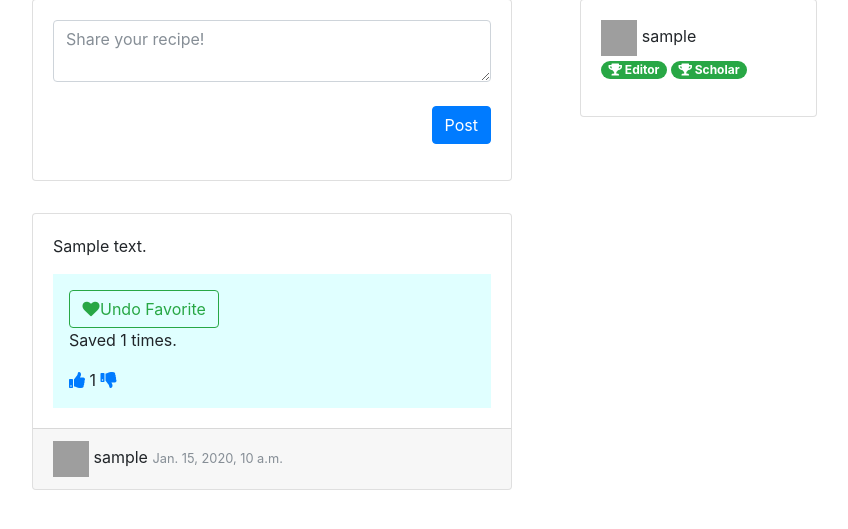
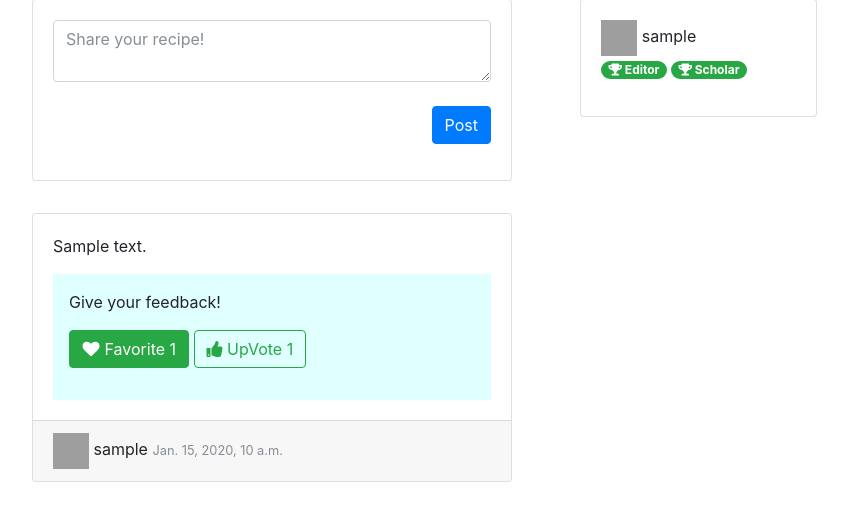
Before and after one commit to lizihao945/CookIt, a Django app: page /recipes/ in a window 1280 px wide. Shown: the part 85-614 px from the top of the page, without its empty margins (208-1056 px from the left). Run offline with Django 3.2, Linux system fonts and the light colour scheme; a user stored in the database is signed in; tables that the repository leaves empty hold one stand-in row (values such as "Sample post"); some libraries are stand-ins or nearby versions; grey boxes are pictures that could not be loaded.

Commit message:
change the stype of interactions

```diff
--- a/recipes/templates/fav/fav_block.html
+++ b/recipes/templates/fav/fav_block.html
@@ -1,19 +1,28 @@
 <div class="fav" style="background-color:lightcyan; padding: 1rem">
+    <p>Give your feedback!</p>
 	<form action="{% url 'fav' %}" method="POST">
 		{% csrf_token %}
 		<input type="hidden" name="content_id" value="{{ content.pk }}">
-		<button class="btn btn-outline-success my-2 my-sm-0" type="submit">
 		{% if content.hasFav %}
-			<i class="fa fa-heart" aria-hidden="true"></i>Undo Favorite
+            <button class="btn btn-success my-2 my-sm-0" type="submit">
+			    <i class="fa fa-heart" aria-hidden="true"></i> Favorite {{ content.favCount }}
+            </button>
 		{% else %}
-			<i class="fa fa-heart" aria-hidden="true"></i>Favorite!
+            <button class="btn btn-outline-success my-2 my-sm-0" type="submit">
+			    <i class="fa fa-heart" aria-hidden="true"></i> Favorite {{ content.favCount }}
+            </button>
 		{% endif %}
-		</button>
+
+        <a href="{% url 'voteUp' content.pk %}" class="btn btn-outline-success my-2 my-sm-0">
+            <i class="fa fa-thumbs-up" aria-hidden="true"></i> UpVote {{ content.voteCount }}
+        </a>
+
+        <!--
+        <a href="{% url 'voteDown' content.pk %}" class="btn btn-outline-success my-2 my-sm-0">
+            <i class="fa fa-thumbs-down" aria-hidden="true"></i> DownVote
+        </a>
+        -->
+
 		<br>
-		Saved {{ content.favCount }} times.
 	</form>
-	<a href="{% url 'voteUp' content.pk %}"><i class="fa fa-thumbs-up" aria-hidden="true"></i>
-	</a>
-	{{ content.voteCount }}
-	<a href="{% url 'voteDown' content.pk %}"><i class="fa fa-thumbs-down" aria-hidden="true"></i></a>
 </div>
```
